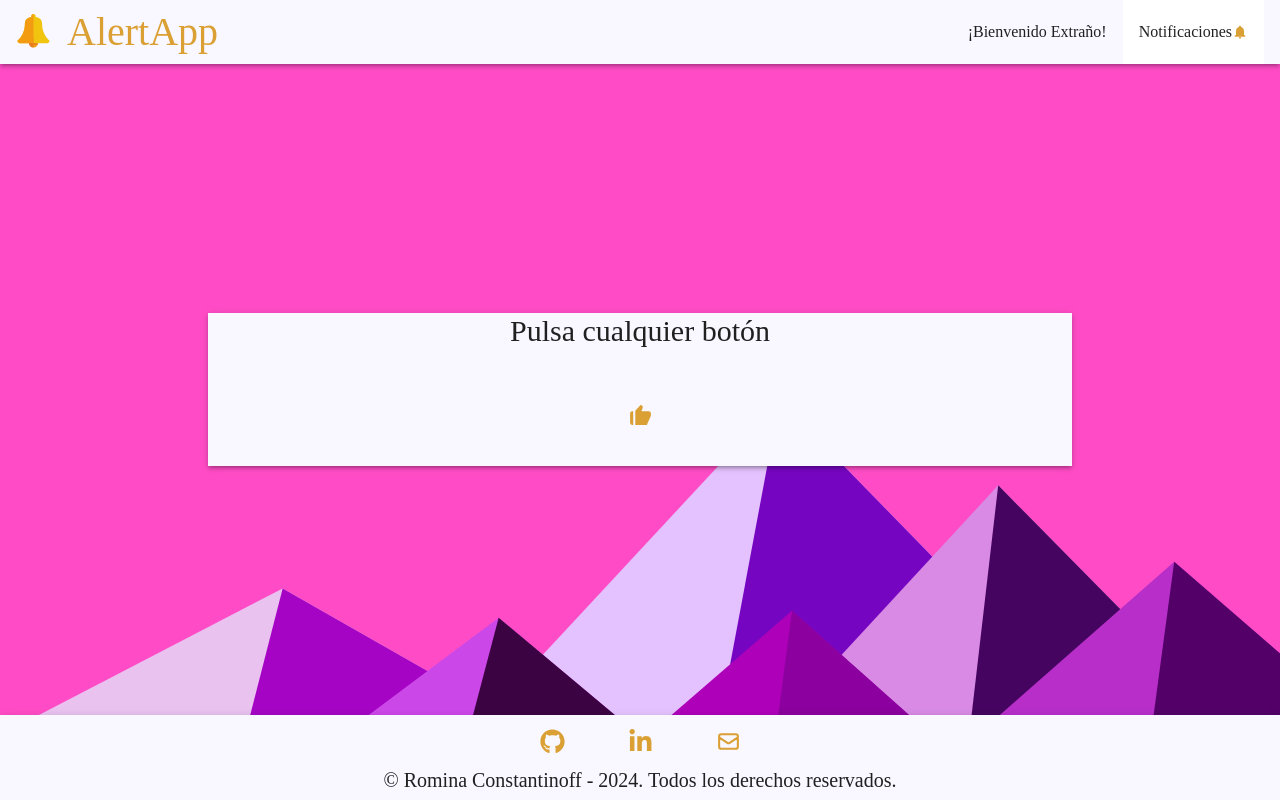
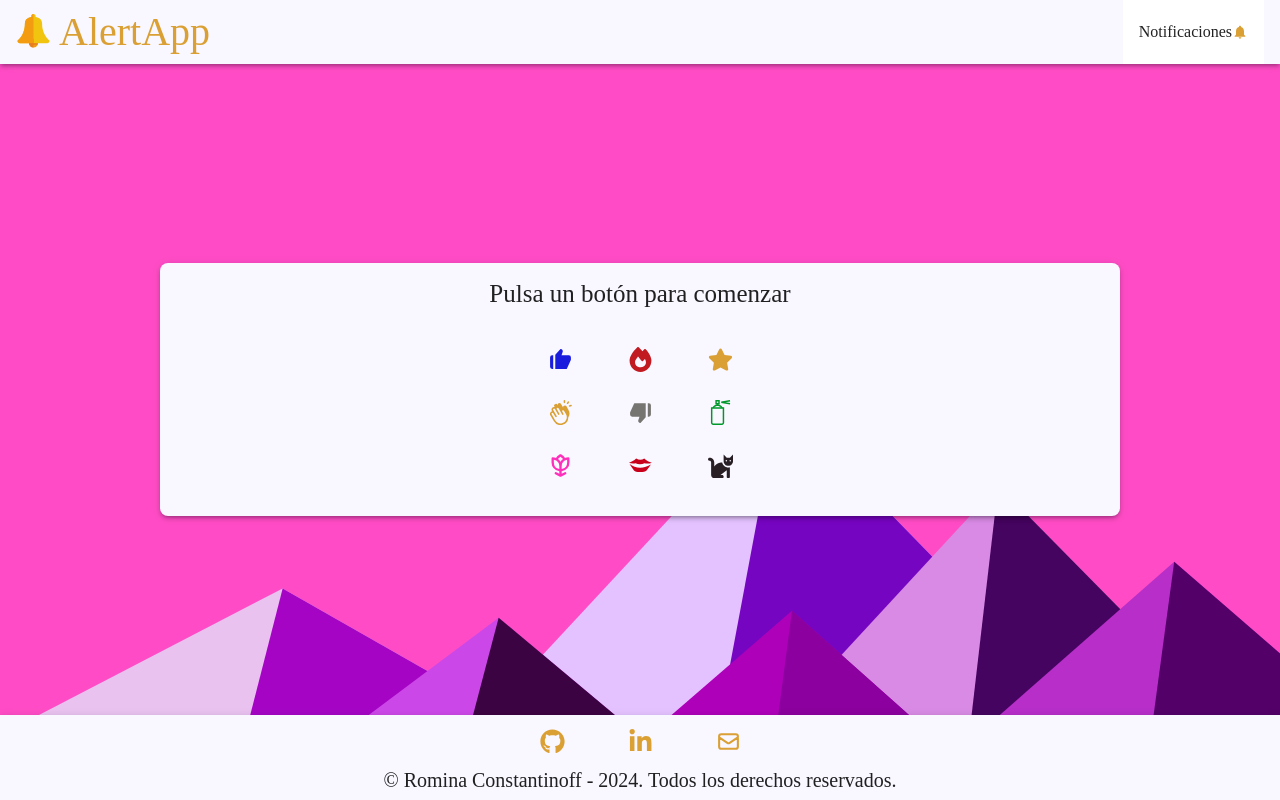
Before and after one commit to romicons/AlertApp, a React (Vite) app: page / in a window 1280 px wide. Built offline with nearby package versions, Linux system fonts and the light colour scheme; a web font is replaced by a local one.

Commit message:
Finished the Notifications Creator.

```diff
--- a/src/App.jsx
+++ b/src/App.jsx
@@ -2,7 +2,7 @@ import { useState } from 'react'
 import { GlobalStyles, Box } from '@mui/material'
 
 import { Navbar } from './components/Navbar'
-import { MainContent } from './components/MainContent'
+import { NotificationsCreator } from './components/NotificationsCreator'
 import { Footer } from './components/Footer'
 
 import backgroundImage from './assets/flat-mountains.svg'
@@ -11,7 +11,6 @@ function App() {
 
   const [count, setCount] = useState(0);
   const [notifications, setNotifications] = useState([]);
-  console.log(count)
 
   return (
     <>
@@ -41,7 +40,7 @@ function App() {
         }}
       >
         <Navbar setCount={setCount} count={count} notifications={notifications} setNotifications={setNotifications} />
-        <MainContent setCount={setCount} count={count} notifications={notifications} setNotifications={setNotifications} />
+        <NotificationsCreator setCount={setCount} count={count} notifications={notifications} setNotifications={setNotifications} />
         <Footer />
       </Box>
     </>
--- a/src/components/MainContent.jsx
+++ /dev/null
@@ -1,10 +0,0 @@
-import { Container} from '@mui/material'
-import { NotificationsCreator } from './NotificationsCreator'
-
-export const MainContent = ({setCount, count, notifications, setNotifications}) => {
-    return (
-        <Container sx={{ display: "flex", alignItems:"center", justifyContent: "center", flexDirection: "column", flex: 1, padding: 2, gap: 2}}>
-            <NotificationsCreator setCount={setCount} count={count} notifications={notifications} setNotifications={setNotifications}/>
-        </Container>
-)
-}
--- a/src/components/Navbar.jsx
+++ b/src/components/Navbar.jsx
@@ -1,4 +1,4 @@
-import { Typography, Badge, Box, IconButton } from "@mui/material"
+import { Typography, Box, IconButton } from "@mui/material"
 
 import { NotificationsMenu } from './NotificationsMenu'
 
@@ -7,7 +7,7 @@ import AlertAppIcon from "../assets/AlertAppIcon.svg"
 export const Navbar = ({count, setCount, notifications, setNotifications}) => {
     return (
         <Box sx={ { display:"flex", justifyContent:"space-between", flexFlow: "row wrap", alignItems:"center", backgroundColor: "#f9f7ff", width:'100%', paddingInline: 2,  boxShadow: 3 } }>
-            <Box sx={ { display:"flex", gap: 2, alignItems: "center"}}>
+            <Box sx={ { display:"flex", gap: 1, alignItems: "center"}}>
                 <Box component="img" sx={{
                     width: 35,
                     height: 'auto',
@@ -19,9 +19,6 @@ export const Navbar = ({count, setCount, notifications, setNotifications}) => {
                 <Typography variant="h1" sx={{ fontSize:40}}>AlertApp</Typography>
             </Box>
             <Box sx={ { display:"flex", gap: 2, alignItems: "center"}}>
-                <Typography>
-                    ¡Bienvenido Extraño!
-                </Typography>
                 <NotificationsMenu setCount={setCount} count={count} notifications={notifications} setNotifications={setNotifications}/>
             </Box>
         </Box>
--- a/src/components/NotificationsCreator.jsx
+++ b/src/components/NotificationsCreator.jsx
@@ -6,12 +6,25 @@ import { Box, Typography, Button } from "@mui/material";
 
 import { DeleteNotificationBtn } from './DeleteNotificationButton';
 
-import { BiSolidLike } from "react-icons/bi";
+import { BiSolidLike, BiSolidDislike } from "react-icons/bi";
+import { FaFire } from "react-icons/fa6";
+import { FaStar, FaCat } from "react-icons/fa";
+import { PiHandsClappingFill, PiFlowerTulipBold } from "react-icons/pi";
+import { TfiSpray } from "react-icons/tfi";
+import { GiLips } from "react-icons/gi";
 
 export const NotificationsCreator = ({ setCount, count, notifications, setNotifications }) => {
     const [liked, setLiked] = useState(false);
+    const [fireUp, setOnFire] = useState(false);
+    const [starred, setStars] = useState(false);
+    const [dislike, setDislike] = useState(false);
+    const [clapped, setClapped] = useState(false);
+    const [flowersSent, setFlowersSent] = useState(false);
+    const [spray, setSpray] = useState(false);
+    const [kissed, setKissed] = useState(false);
+    const [prr, setPrr] = useState(false);
 
-    const createNotification = (message, icon, seen, button) => {
+    const createNotification = (message, icon, seen) => {
         const newNotification = {
             message: message,
             icon: icon,
@@ -25,19 +38,107 @@ export const NotificationsCreator = ({ setCount, count, notifications, setNotifi
     const sendLike = () => {
         setLiked(!liked);
         setCount(count + 1);
-        createNotification('Has recibido un like', <BiSolidLike />, false);
+        createNotification('Recibiste un like', <BiSolidLike />, false);
+    };
+
+    const sendFire = () => {
+        setOnFire(!fireUp);
+        setCount(count + 1);
+        createNotification('Recibiste un fueguito', <FaFire />, false);
+    };
+
+    const sendStars = () => {
+        setStars(!starred);
+        setCount(count + 1);
+        createNotification('Te enviaron estrellas', <FaStar />, false);
+    };
+
+    const sendDislike = () => {
+        setDislike(!dislike);
+        setCount(count + 1);
+        createNotification('Te dieron dislike', <BiSolidDislike />, false);
+    };
+
+    const sendApplauses = () => {
+        setClapped(!clapped);
+        setCount(count + 1);
+        createNotification('Fuiste aplaudido', <PiHandsClappingFill />, false);
+    };
+
+    const sendFlowers = () => {
+        setFlowersSent(!flowersSent);
+        setCount(count + 1);
+        createNotification('Recibiste flores', <PiFlowerTulipBold />, false);
+    };
+
+    const sendSpray = () => {
+        setSpray(!spray);
+        setCount(count + 1);
+        createNotification('Te echaron fly', <TfiSpray />, false);
+    };
+
+    const sendKiss = () => {
+        setKissed(!kissed);
+        setCount(count + 1);
+        createNotification('Recibiste un beso', <GiLips />, false);
+    };
+
+    const sendCat = () => {
+        setPrr(!prr);
+        setCount(count + 1);
+        createNotification('Un gatito te esta mirando', <FaCat />, false);
     };
 
     return (
-        <Box sx={{ display: "flex", justifyContent: "space-between", flexFlow: "column wrap", alignItems: "center", backgroundColor: "#f9f7ff", width: '75%', paddingInline: 2, boxShadow: 3, gap: 2 }}>
-            <Typography variant="h2" sx={{ textAlign: 'center', fontSize: 30 }}>
-                Pulsa cualquier botón
+        <Box sx={{ display: "flex", justifyContent: "center", flexDirection: "column", alignItems: "center", backgroundColor: "#f9f7ff", width: '75%', padding: 2, boxShadow: 3, gap: 2, borderRadius: 2 }}>
+            <Typography variant="h2" sx={{ textAlign: 'center', fontSize: 25 }}>
+                Pulsa un botón para comenzar
             </Typography>
-            <Box sx={{ display: 'flex', gap: 2, padding: 4 }}>
+            <Box sx={{ display: 'grid', gap: 2, gridTemplateColumns: 'repeat(3, 1fr)', gridTemplateRows: 'repeat(3, auto)', padding: 2 }}>
                 <Button
                     onClick={sendLike}
+                    sx={{ fontSize: 25, color:'#191cdd'}}>
+                    <BiSolidLike />
+                </Button>
+                <Button
+                    onClick={sendFire}
+                    sx={{ fontSize: 25, color:'#c11b21'}}>
+                    <FaFire />
+                </Button>
+                <Button
+                    onClick={sendStars}
                     sx={{ fontSize: 25}}>
-                    <BiSolidLike />
+                    <FaStar />
+                </Button>
+                <Button
+                    onClick={sendApplauses}
+                    sx={{ fontSize: 25}}>
+                    <PiHandsClappingFill />
+                </Button>
+                <Button
+                    onClick={sendDislike}
+                    sx={{ fontSize: 25, color: '#777571'}}>
+                    <BiSolidDislike />
+                </Button>
+                <Button
+                    onClick={sendSpray}
+                    sx={{ fontSize: 25, color: '#00982b'}}>
+                    <TfiSpray />
+                </Button>
+                <Button
+                    onClick={sendFlowers}
+                    sx={{ fontSize: 25, color: '#ff2fbb'}}>
+                    <PiFlowerTulipBold />
+                </Button>
+                <Button
+                    onClick={sendKiss}
+                    sx={{ fontSize: 25, color: '#c9001b'}}>
+                    <GiLips />
+                </Button>
+                <Button
+                    onClick={sendCat}
+                    sx={{ fontSize: 25, color: '#271f24'}}>
+                    <FaCat />
                 </Button>
             </Box>
         </Box>
--- a/src/components/NotificationsMenu.jsx
+++ b/src/components/NotificationsMenu.jsx
@@ -6,15 +6,14 @@ import { NotificationsCounter } from './NotificationsCounter';
 
 export const NotificationsMenu = ({ count, setCount, notifications, setNotifications }) => {
   const [anchorEl, setAnchorEl] = useState(null);
-  const [selectedIndex, setSelectedIndex] = useState(null);
   const open = Boolean(anchorEl);
 
   const handleClickListItem = (event) => {
     setAnchorEl(event.currentTarget);
+    /*map que actualice el estado asi me cambia el color del seen o no*/
   };
 
   const handleNotification = (event, index) => {
-    setSelectedIndex(index);
     setAnchorEl(null);
     setCount(count - 1)
   };
@@ -54,9 +53,8 @@ export const NotificationsMenu = ({ count, setCount, notifications, setNotificat
       >
         {notifications?.length > 0 ? (
           notifications.map((notification, index) => (
-            <MenuItem sx={{display: 'flex', gap: 1, justifyContent: 'space-between'}}
+            <MenuItem sx={{display: 'flex', gap: 1, justifyContent: 'space-between', backgroundColor: notification.seen? 'white' : '#f5f5c6' }}
               key={notification.id}
-              selected={index === selectedIndex}
               onClick={(event) => handleNotification(event, index)}
             >
               {notification.icon}
```
